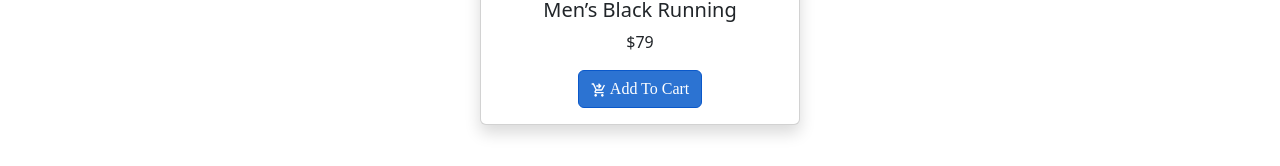
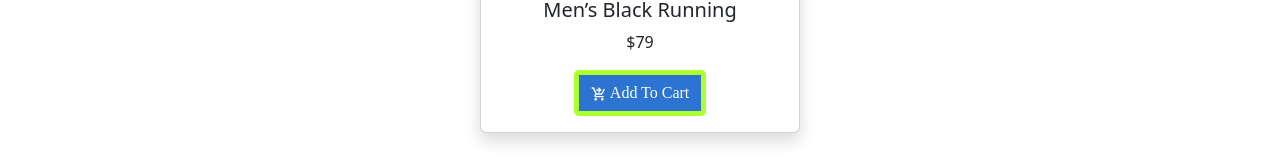
Before and after one commit to jithiee/React-E-commerce-website, a React (Create React App) app: page /viewpdct/1 in a window 1280 px wide. In both pictures the pointer is over the button "Add To Cart". Shown: the part 408-574 px from the top of the page. Built offline with nearby package versions, Linux system fonts and the light colour scheme.

Commit message:
cart btn

```diff
--- a/src/Component/Shoe.css
+++ b/src/Component/Shoe.css
@@ -126,3 +126,7 @@ font-family: cursive;
   max-width: 100%;
     height: auto;
 }
+.cartbtn:hover{
+border: 5px solid greenyellow;
+border-radius: 5px;
+}
--- a/src/Component/ViewPdct.js
+++ b/src/Component/ViewPdct.js
@@ -46,7 +46,7 @@ const handleAddtocart = () => {
         <Card.Body>
           <Card.Title>{cart.ProductName}</Card.Title>
           <Card.Text>${cart.price} </Card.Text>
-          <Button style={{fontFamily:'cursive',backgroundColor:'#2C73D2',}} id={cart.id} onClick={handleAddtocart} >< MdShoppingCartCheckout/> Add To Cart </Button>
+          <Button className='cartbtn' style={{fontFamily:'cursive',backgroundColor:'#2C73D2',}} id={cart.id} onClick={handleAddtocart} >< MdShoppingCartCheckout/> Add To Cart </Button>
         </Card.Body>
       </Card>
         )
```
